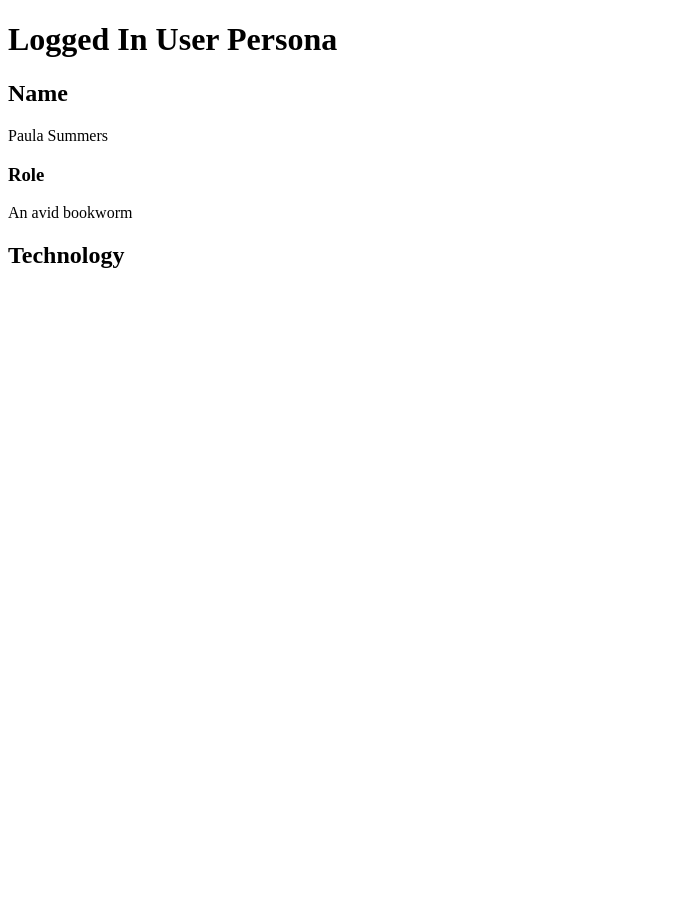
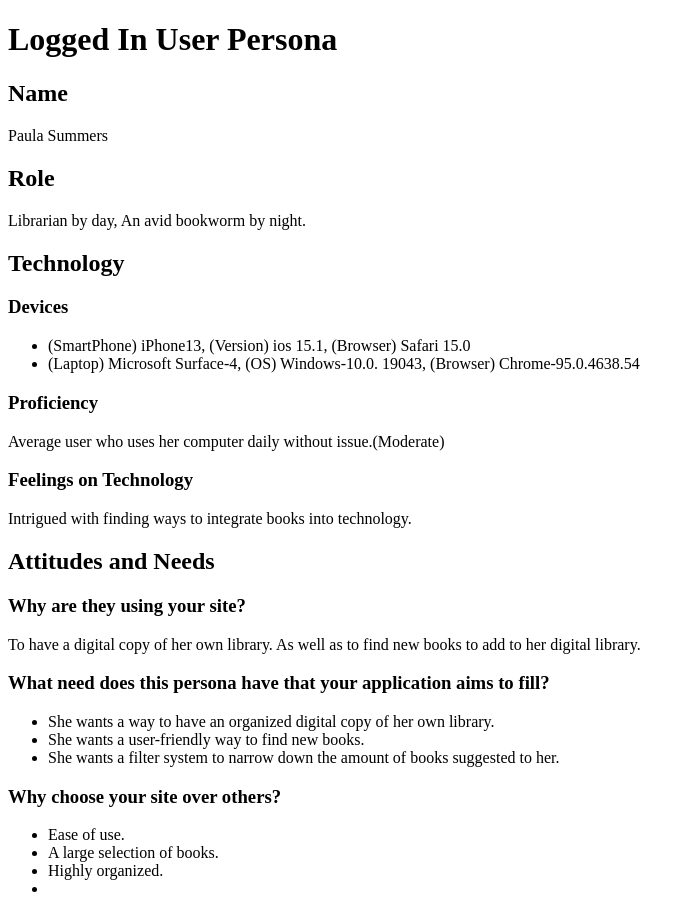
Before and after one commit to https-github-com-Estenbargas/book-finder-capstone, a plain HTML site: page documentation/paula-summers.html in a window 1280 px wide. Shown: the whole page, without its empty margins (0-695 px from the left). Before the commit the page ends 800 px from the top, so only its background shows below. Drawn offline with Linux system fonts and the light colour scheme.

Commit message:
Added info up to ease of use.

```diff
--- a/documentation/paula-summers.html
+++ b/documentation/paula-summers.html
@@ -10,11 +10,35 @@
 
 <h2>Name</h2>
 <p>Paula Summers</p>
-<h3>Role</h3>
-<p>An avid bookworm</p>
+<h2>Role</h2>
+<p>Librarian by day, An avid bookworm by night.</p>
+
 <h2>Technology</h2>
-<h3></h3>
+<h3>Devices</h3>
+<ul>
+    <li>(SmartPhone) iPhone13, (Version) ios 15.1, (Browser) Safari 15.0</li>
+    <li>(Laptop) Microsoft Surface-4, (OS) Windows-10.0. 19043, (Browser) Chrome-95.0.4638.54</li>
+</ul>
+<h3>Proficiency</h3>
+<p>Average user who uses her computer daily without issue.(Moderate)</p>
+<h3>Feelings on Technology</h3>
+<p>Intrigued with finding ways to integrate books into technology.</p>
 
-
+<h2>Attitudes and Needs</h2>
+<h3>Why are they using your site?</h3>
+<p>To have a digital copy of her own library. As well as to find new books to add to her digital library.</p>
+<h3>What need does this persona have that your application aims to fill?</h3>
+<ul>
+    <li>She wants a way to have an organized digital copy of her own library.</li>
+    <li>She wants a user-friendly way to find new books.</li>
+    <li>She wants a filter system to narrow down the amount of books suggested to her.</li>
+</ul>
+<h3>Why choose your site over others?</h3>
+<ul>
+    <li>Ease of use.</li>
+    <li>A large selection of books.</li>
+    <li>Highly organized.</li>
+    <li></li>
+</ul>
 </body>
 </html>
```
